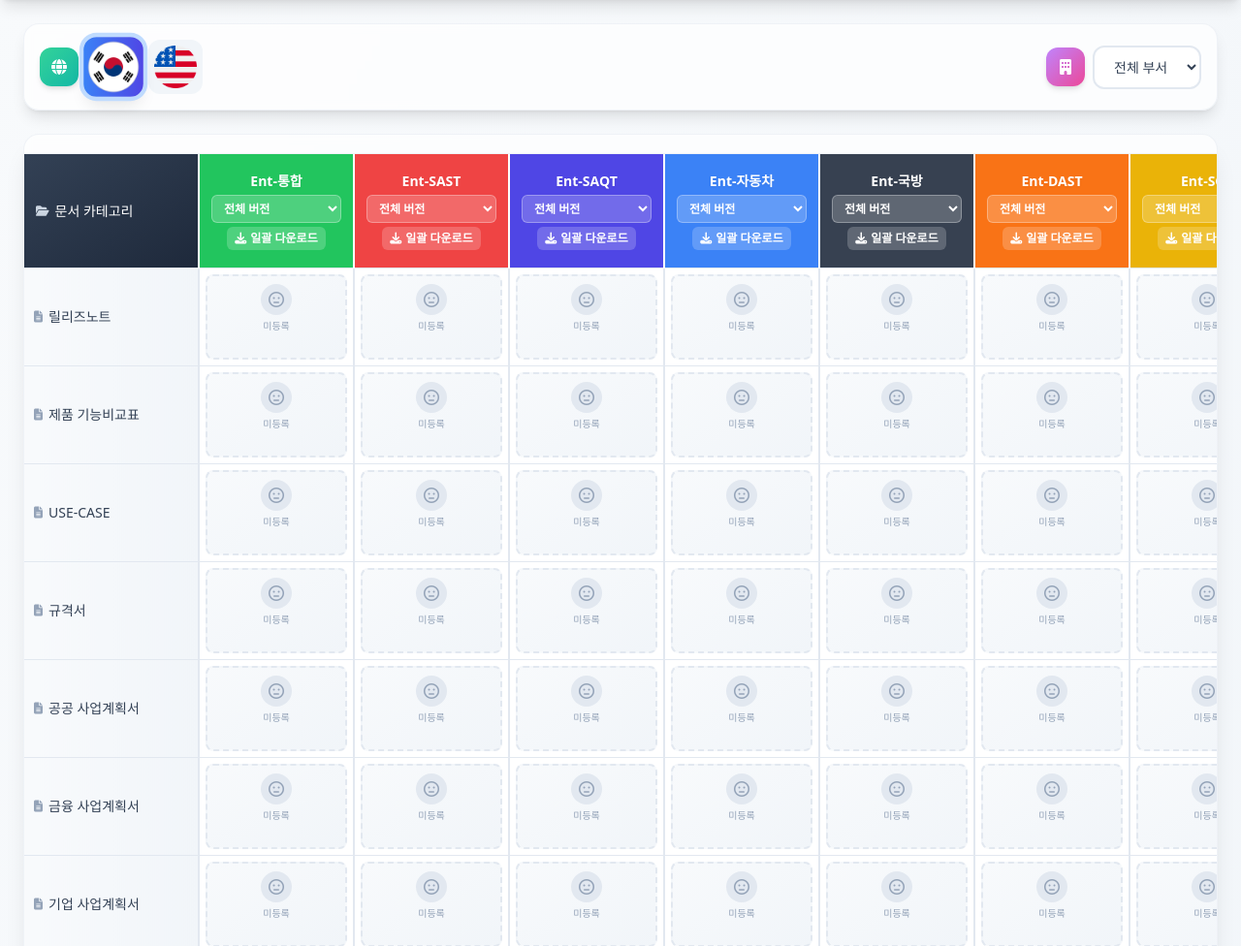
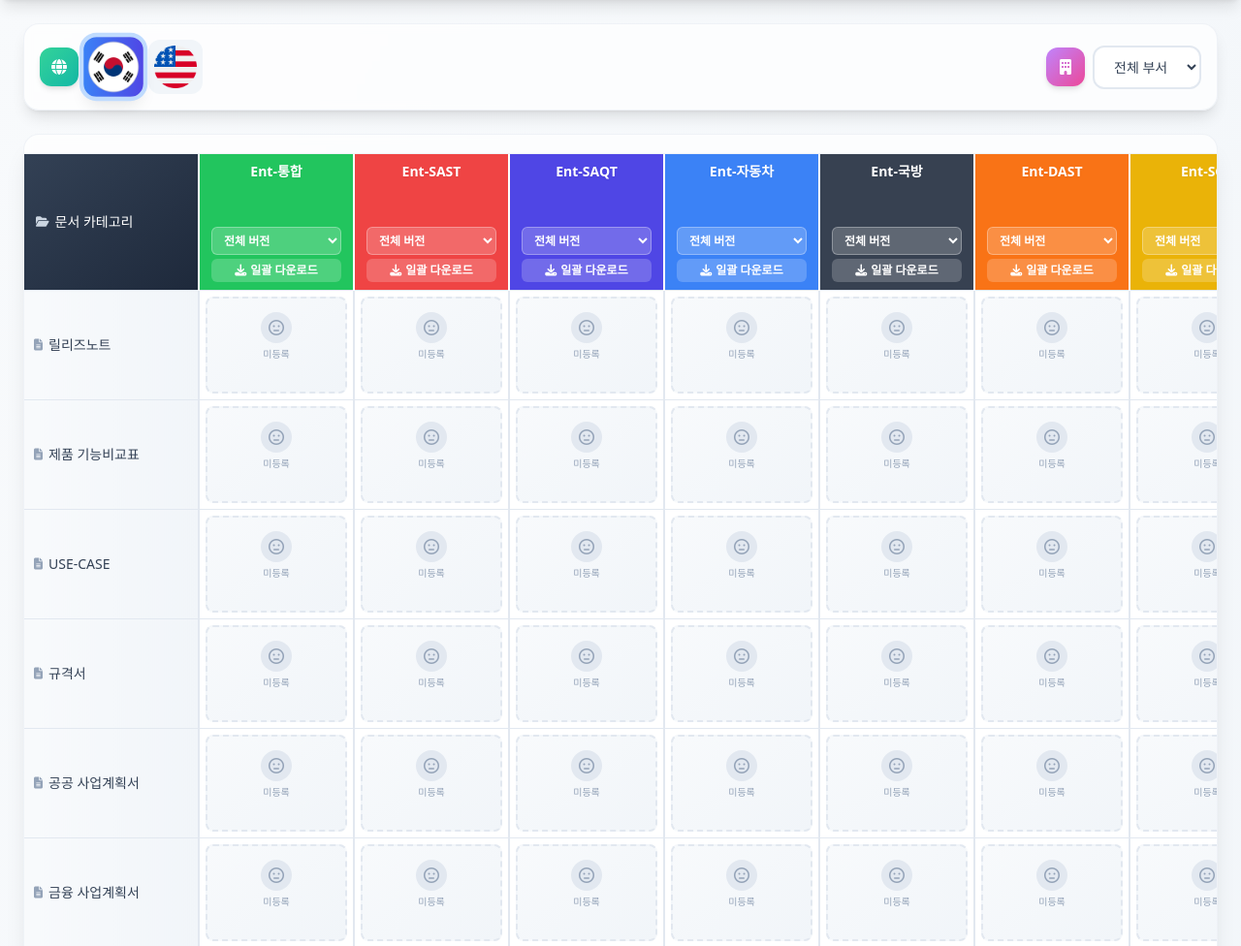
Before and after one commit to ssafyjiyong/DocSPARROW, a Django app: page / in a window 1280 px wide. Shown: the part 85-1061 px from the top of the page at 97% size. Run offline with Django 5.2, Linux system fonts and the light colour scheme; the visitor is signed in with stand-in values (Sample User, id 1); data comes from the database, SQL or seed files in the repository; data that the repository does not hold is empty; parts of the project's set-up code (start-up, migrations or seed data) failed here and were passed over; some libraries are stand-ins or nearby versions.

Commit message:
fix: Improve dashboard UI consistency and alignment
- Fix product header button alignment using position:absolute
- Ensure all dropdowns and buttons align at bottom regardless of product name length
- Unify cell heights to min-h-[100px] for consistent layout (N/A, registered, unregistered)
- Display N/A cells with red background and ban icon
- Prevent uploads to disabled (N/A) cells

```diff
--- a/artifacts/templates/artifacts/index.html
+++ b/artifacts/templates/artifacts/index.html
@@ -66,10 +66,13 @@
                     </th>
                     <!-- Product Headers -->
                     {% for product in products %}
-                    <th class="sticky-header grid-cell {{ product.color_class }} p-2 px-3 border-l-2 border-white/30">
-                        <div class="text-center space-y-1">
-                            <div class="font-bold text-sm text-white drop-shadow-sm">{{ product.name }}</div>
+                    <th class="sticky-header grid-cell {{ product.color_class }} p-2 px-3 border-l-2 border-white/30" style="height: 140px; vertical-align: top; position: relative;">
+                        <div style="position: relative; height: 100%; padding-bottom: 70px;">
+                            <!-- Product Name - At top -->
+                            <div class="font-bold text-sm text-white drop-shadow-sm text-center mb-1">{{ product.name }}</div>
 
+                            <!-- Controls - At bottom using absolute positioning -->
+                            <div class="space-y-1" style="position: absolute; bottom: 0; left: 0; right: 0;">
                                 <!-- Version Filter Dropdown -->
                                 <select id="version_{{ product.id }}"
                                         onchange="filterByVersion({{ product.id }})"
@@ -85,9 +88,10 @@
 
 
                                 <button onclick="event.stopPropagation(); downloadProductBulk({{ product.id }}, '{{ product.name|escapejs }}', '{{ selected_country.code }}')"
-                                    class="px-2 py-1 bg-white/20 hover:bg-white/30 rounded-md text-xs text-white transition-all inline-flex items-center gap-1">
+                                        class="px-2 py-1 bg-white/20 hover:bg-white/30 rounded-md text-xs text-white transition-all inline-flex items-center gap-1 w-full justify-center">
                                     <i class="fas fa-download"></i> 일괄 다운로드
                                 </button>
+                            </div>
                         </div>
                     </th>
                     {% endfor %}
@@ -106,9 +110,17 @@
                     <!-- Artifact Cells -->
                     {% for cell in row.cells %}
                     <td class="grid-cell border-t border-l-2 border-slate-200 p-1.5 align-top bg-white group-hover:bg-blue-50/30 transition-colors">
-                        {% if cell.artifact %}
+                        {% if cell.is_disabled %}
+                        <!-- N/A State: Disabled Cell -->
+                        <div class="bg-gradient-to-br from-red-50 to-red-100 rounded-lg p-2 min-h-[100px] flex flex-col items-center justify-center border-2 border-dashed border-red-200">
+                            <div class="w-8 h-8 bg-red-200 rounded-full flex items-center justify-center mb-1">
+                                <i class="fas fa-ban text-red-500 text-base"></i>
+                            </div>
+                            <span class="text-[10px] text-red-500 font-medium">해당 없음</span>
+                        </div>
+                        {% elif cell.artifact %}
                         <!-- Filled State: Artifact Card -->
-                        <div class="card-hover bg-gradient-to-br from-white to-slate-50 rounded-lg shadow-sm p-2 h-full flex flex-col border border-slate-200/50 hover:border-blue-300 relative">
+                        <div class="card-hover bg-gradient-to-br from-white to-slate-50 rounded-lg shadow-sm p-2 min-h-[100px] flex flex-col border border-slate-200/50 hover:border-blue-300 relative">
                             <div onclick="openHistoryModal({{ cell.product.id }}, {{ row.category.id }})" class="cursor-pointer flex-1">
                                 <div class="flex items-center gap-1.5 mb-1.5">
                                     <div class="w-6 h-6 {{ cell.product.color_class }} rounded-md flex items-center justify-center shadow-sm">
@@ -133,7 +145,7 @@
                         </div>
                         {% else %}
                         <!-- Empty State -->
-                        <div onclick="openHistoryModal({{ cell.product.id }}, {{ row.category.id }})" class="empty-cell-hover bg-gradient-to-br from-slate-50 to-slate-100 rounded-lg p-2 h-full flex flex-col items-center justify-center cursor-pointer border-2 border-dashed border-slate-200 hover:border-blue-300 transition-all">
+                        <div onclick="openHistoryModal({{ cell.product.id }}, {{ row.category.id }})" class="empty-cell-hover bg-gradient-to-br from-slate-50 to-slate-100 rounded-lg p-2 min-h-[100px] flex flex-col items-center justify-center cursor-pointer border-2 border-dashed border-slate-200 hover:border-blue-300 transition-all">
                             <div class="w-8 h-8 bg-slate-200 rounded-full flex items-center justify-center mb-1">
                                 <i class="fa-regular fa-face-meh text-slate-400 text-base"></i>
                             </div>
```
Lines whose indentation alone changed are shown as unchanged.
